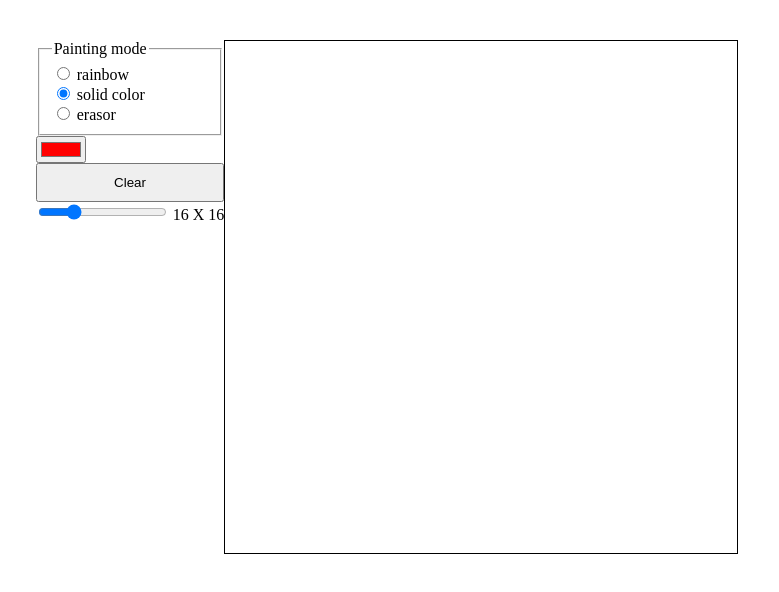
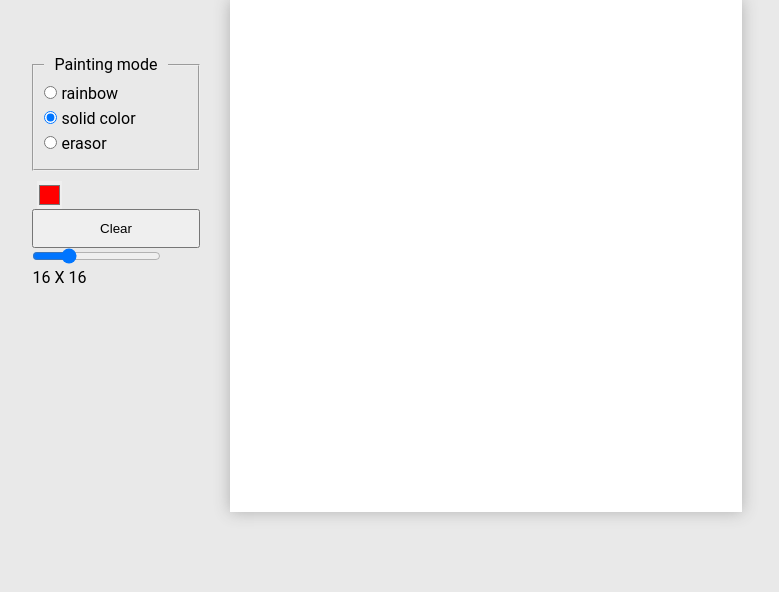
Before and after one commit to akeryan/etch-a-sketch, a plain HTML site: page index.html in a window 1280 px wide. Shown: the whole page, without its empty margins (253-1032 px from the left). Drawn offline with Linux system fonts and the light colour scheme.

Commit message:
Visuals updated
Controls section is beautified

```diff
--- a/scripts.js
+++ b/scripts.js
@@ -4,6 +4,7 @@ const sizeOutputEl = document.getElementById('value')
 const colorPickerEl = document.getElementById('color-picker')
 const radioFormEl = document.getElementById("radio-form")
 const clearBtnEl = document.getElementById('clear')
+const solidRbEl = document.getElementById('solid-rb')
 const myRadio = radioFormEl.elements.coloring_mode
 
 let currentColor = "#ff0000" // default color
@@ -28,6 +29,8 @@ sizeInputEl.addEventListener("input", event => {
 
 colorPickerEl.addEventListener("input", event => {
     currentColor = event.target.value
+    solidRbEl.checked = true
+
 })
 
 function addEventListeners() {
@@ -38,7 +41,7 @@ function addEventListeners() {
                 break
                 case 'rainbow': cell.style.backgroundColor = randHexColor()
                 break
-                case 'erazor': cell.style.backgroundColor = "#ffffff"
+                case 'erasor': cell.style.backgroundColor = "#ffffff"
                 break
             }
         })
--- a/styles.css
+++ b/styles.css
@@ -1,3 +1,13 @@
+* {
+    padding: 0;
+    margin: 0;
+}
+
+body {
+    background-color: #e9e9e9;
+    font-family: 'Roboto', sans-serif;
+}
+
 button {
     padding: 10px 20px;
 }
@@ -6,18 +16,67 @@ button {
 .container {
     display: flex;
     justify-content: center;
-    margin-top: 40px;
+    gap: 30px;
 }
 
 .controls {
     display: flex;
     flex-direction: column;
+    margin-top: 55px;
+
 }
 
 .grid {
     display: flex;
     flex-wrap: wrap;
+    background-color: white;
     width: 512px;
     height: 512px;
-    border: 1px solid black;
+    /* border: 1px solid black; */
+    box-shadow: 0 0 15px #b1b1b1;
 }
+
+.canvas {
+    display: flex;
+    flex-direction: column;
+    align-items: center;
+    gap: 15px;
+    margin-top: 20px;
+    font-size: 14px;
+}
+
+.title {
+    font-weight: 100;
+}
+
+.slide-container output {
+    display: block;
+}
+
+.radioGroup {
+    padding: 10px 30px 10px 10px;
+    margin-bottom: 10px;
+}
+
+.radioGroup input {
+    margin-bottom: 10px;
+}
+
+.radioGroup legend {
+    padding: 0px 10px;
+}
+
+.colorpicker-container {
+    display: inline-block;
+    margin-left: 5px;
+}
+
+.colorpicker-container input {
+    width: 25px;
+    height: 28px;
+    border: none;
+}
+
+.btn.clear {
+    margin-bottom: 10px;
+}
```
